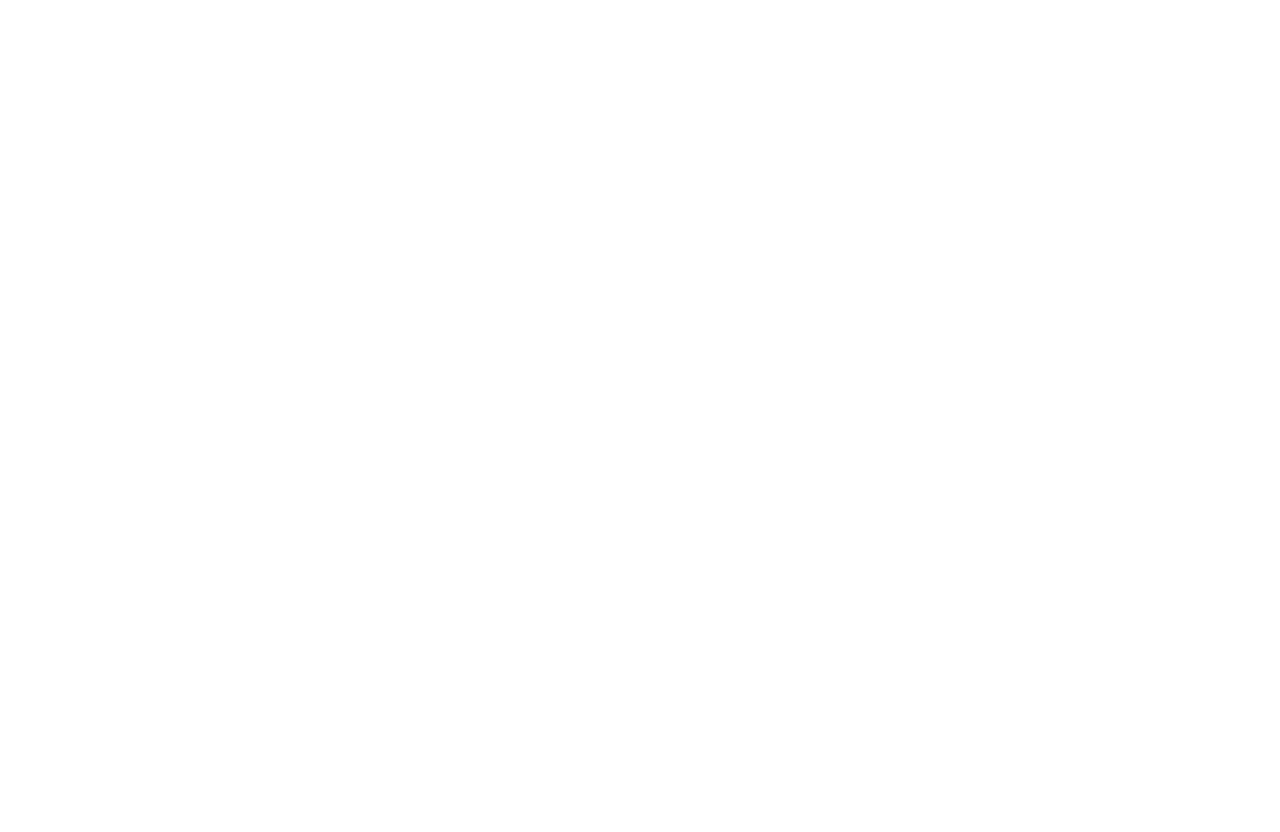
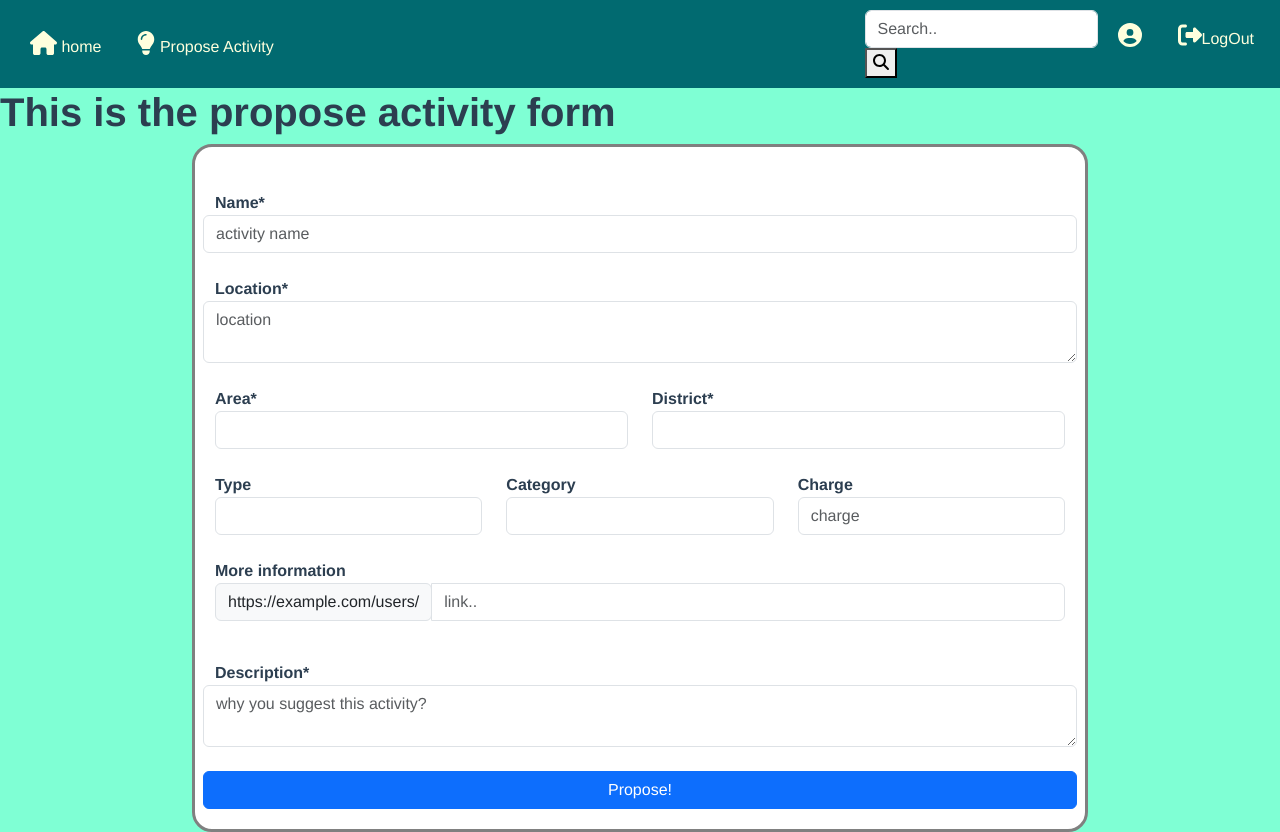
Before and after one commit to nicolecst/FYP, a Vue app in the folder itinerary/: page /propose in a window 1280 px wide. Before the commit this address had no page. Before the commit the page ends 800 px from the top, so only its background shows below. Built offline with nearby package versions, Linux system fonts and the light colour scheme; no server answers.

Commit message:
propose activity

```diff
--- a/itinerary/src/components/CardView.vue
+++ b/itinerary/src/components/CardView.vue
@@ -40,6 +40,7 @@
 .btn{
   background-color: #016a70;
   color: #ffffdd;
+  border-color: #016a70;
 }
 .btn:hover{
   background-color: #ffffdd;
--- a/itinerary/src/components/NavBar.vue
+++ b/itinerary/src/components/NavBar.vue
@@ -8,15 +8,29 @@
       <div class="justify-content-left">
         <ul class="nav gap-1">
           <li class="nav-item">
-            <a v-if="user.is_Admin === false" class="navbar-brand" href="/">E-trip</a>
-            <a v-if="user.is_Admin === true" class="navbar-brand" href="/admin">E-trip</a>
+            <a v-if="user.is_Admin === false" class="navbar-brand" href="/"
+              >E-trip</a
+            >
+            <a v-if="user.is_Admin === true" class="navbar-brand" href="/admin"
+              >E-trip</a
+            >
           </li>
+          <li>
             <a class="nav-link">
               <span style="font-size: 1.5em; color: #ffffdd">
                 <font-awesome-icon icon="fa-solid fa-house" />
               </span>
               home
             </a>
+          </li>
+          <li>
+            <a class="nav-link" href="/propose">
+              <span style="font-size: 1.5em; color: #ffffdd">
+                <font-awesome-icon icon="fa-solid fa-lightbulb" />
+              </span>
+              Propose Activity
+            </a>
+          </li>
         </ul>
       </div>
 
@@ -25,8 +39,15 @@
           <li class="nav-item">
             <div class="search-container">
               <form action="">
-                <input type="text" placeholder="Search.." name="search" />
-                <button type="submit"><font-awesome-icon :icon="['fas', 'magnifying-glass']" /></button>
+                <input
+                  type="text"
+                  placeholder="Search.."
+                  name="search"
+                  class="form-control search"
+                />
+                <button type="submit">
+                  <font-awesome-icon :icon="['fas', 'magnifying-glass']" />
+                </button>
               </form>
             </div>
             <!-- <input
@@ -54,8 +75,8 @@
                 <font-awesome-icon
                   icon="fa-solid fa-right-from-bracket"
                 /> </span
-              >LogOut</button
-            >
+              >LogOut
+            </button>
           </li>
 
           <!-- <button @click="userProfile()" class="btn btn-sm">user</button> -->
@@ -66,15 +87,14 @@
 </template>
 
 <script>
-import axios from 'axios';
+import axios from "axios";
 export default {
-  name: 'NavBar',
+  name: "NavBar",
   components: {},
   data() {
-    return{
+    return {
       user: {},
-    }
-
+    };
   },
   methods: {},
   mounted() {
@@ -87,21 +107,20 @@
   setup() {
     let token = localStorage.getItem("userID");
 
-    const logOut = function(){
+    const logOut = function () {
       localStorage.removeItem("userID");
       console.log(token);
-      location.assign('/login');
-    }
+      location.assign("/login");
+    };
 
     const userProfile = async function () {
       location.assign("/userProfile");
     };
 
-
     return {
       userProfile,
       token,
-      logOut
+      logOut,
     };
   },
 };
@@ -145,7 +164,7 @@
   color: #ffffdd;
 }
 
-.nav-item{
+.nav-item {
   align-content: center;
 }
 
@@ -153,5 +172,4 @@
   border-radius: 6px;
   margin: 5px;
 }
-
 </style>
--- a/itinerary/src/main.js
+++ b/itinerary/src/main.js
@@ -12,6 +12,7 @@
 import ActDetails from './pages/ActDetails.vue'
 import AdminHome from './pages/AdminHome.vue'
 import ActEdit from './pages/ActEdit.vue'
+import ProposeAct from './pages/ProposeAct.vue'
 import "./assets/style.css"
 /* import the fontawesome core */
 import { library } from '@fortawesome/fontawesome-svg-core'
@@ -53,6 +54,9 @@
     },{
         path: '/actEdit/:id',
         component: ActEdit
+    },{
+        path: '/propose',
+        component: ProposeAct
     }]
 
 
--- /dev/null
+++ b/itinerary/src/pages/ProposeAct.vue
@@ -0,0 +1,232 @@
+<template>
+  <div class="bg">
+    <NavBarVue />
+    <h1>This is the propose activity form</h1>
+    <div class="proposeForm">
+      <form @submit.prevent="propose()">
+        <div class="row mt-4">
+          <label for="">Name*</label>
+          <input
+            type="text"
+            class="form-control"
+            v-model="actName"
+            placeholder="activity name"
+            required
+          />
+        </div>
+
+        <div class="row mt-4">
+          <label for="">Location*</label>
+          <textarea
+            type="text"
+            class="form-control"
+            v-model="location"
+            placeholder="location"
+            required
+          ></textarea>
+        </div>
+
+        <div class="row mt-4">
+          <div class="col md-6">
+            <label for="">Area*</label>
+            <select name="" id="" class="form-control" v-model="area" required>
+              <option selected>Choose the location area</option>
+              <option>Hong Kong Island</option>
+              <option>Kowloon Area</option>
+              <option>New Territories</option>
+            </select>
+          </div>
+          <div class="col md-6">
+            <label for="">District*</label>
+            <select
+              name=""
+              id=""
+              class="form-control"
+              v-model="district"
+              required
+            >
+              <option selected>Choose the location district</option>
+              <option v-if="area === 'Hong Kong Island'">
+                Central and Western District
+              </option>
+              <option v-if="area === 'Hong Kong Island'">
+                Wan Chai District
+              </option>
+              <option v-if="area === 'Hong Kong Island'">
+                Eastern District
+              </option>
+              <option v-if="area === 'Hong Kong Island'">
+                Southern District
+              </option>
+
+              <option v-if="area === 'Kowloon Area'">
+                Kowloon City District
+              </option>
+              <option v-if="area === 'Kowloon Area'">
+                Sham Shui Po District
+              </option>
+              <option v-if="area === 'Kowloon Area'">
+                Yau Tsim Mong District
+              </option>
+              <option v-if="area === 'Kowloon Area'">Kwun Tong District</option>
+              <option v-if="area === 'Kowloon Area'">
+                Wong Tai Sin District
+              </option>
+
+              <option v-if="area === 'New Territories'">
+                Kwai Tsing District
+              </option>
+              <option v-if="area === 'New Territories'">
+                Tsuen Wan District
+              </option>
+              <option v-if="area === 'New Territories'">Shatin District</option>
+              <option v-if="area === 'New Territories'">Tai Po District</option>
+              <option v-if="area === 'New Territories'">Island District</option>
+              <option v-if="area === 'New Territories'">
+                Northern District
+              </option>
+              <option v-if="area === 'New Territories'">
+                Sai Kung District
+              </option>
+              <option v-if="area === 'New Territories'">
+                Tuen Mun District
+              </option>
+              <option v-if="area === 'New Territories'">
+                Yuen Long District
+              </option>
+            </select>
+          </div>
+        </div>
+
+        <div class="row mt-4">
+          <div class="col md-4">
+            <label for="">Type</label>
+            <select name="" id="" class="form-control" v-model="type">
+              <option>Solo</option>
+              <option>Couple</option>
+              <option>Friends</option>
+              <option>Family</option>
+            </select>
+          </div>
+          <div class="col md-4">
+            <label for="">Category</label>
+            <select name="" id="" class="form-control" v-model="category">
+              <option>Natural Attractions</option>
+              <option>Cultural and Historical Sites</option>
+              <option>Urban Attractions</option>
+              <option>Adventure and Outdoor</option>
+              <option>Culinary and Food</option>
+              <option>Wellness and Retreats</option>
+              <option>Theme Park</option>
+              <option>Entertainment Complexes</option>
+              <option>Shopping</option>
+            </select>
+          </div>
+          <div class="col md-4">
+            <label for="">Charge</label>
+            <input
+              type="text"
+              class="form-control"
+              v-model="charge"
+              placeholder="charge"
+            />
+          </div>
+        </div>
+
+        <div class="row mt-4">
+          <label for="">More information</label>
+          <div class="input-group mb-3">
+            <div class="input-group-prepend">
+              <span class="input-group-text" id="basic-addon3"
+                >https://example.com/users/</span
+              >
+            </div>
+            <input
+              type="text"
+              class="form-control"
+              v-model="info"
+              placeholder="link.."
+            />
+          </div>
+        </div>
+
+        <div class="row mt-4">
+          <label for="">Description*</label>
+          <textarea
+            type="text"
+            class="form-control"
+            v-model="description"
+            placeholder="why you suggest this activity?"
+            required
+          ></textarea>
+        </div>
+
+        <div class="row mt-4">
+          <button type="submit" class="btn btn-primary">Propose!</button>
+        </div>
+      </form>
+    </div>
+  </div>
+</template>
+
+<script>
+import axios from "axios";
+import NavBarVue from "../components/NavBar.vue";
+export default {
+  name: "ProposeAct",
+  components: {
+    NavBarVue,
+  },
+  data() {
+    return {
+      actName: "",
+      location: "",
+      area: "",
+      district: "",
+      type: "",
+      category: "",
+      charge: "",
+      info: "",
+      description: "",
+    };
+  },
+  methods: {
+    async propose() {
+      const response = await axios.post("/api/addAct", {
+        actName: this.actName,
+        location: this.location,
+        area: this.area,
+        district: this.district,
+        type: this.type,
+        category: this.category,
+        charge: this.charge,
+        info: this.info,
+        description: this.description,
+      });
+
+      console.log(response);
+      if (response.status == 201) {
+        alert(response.data);
+      } else {
+        alert(response.data);
+      }
+    },
+  },
+};
+</script>
+
+<style scoped>
+.bg {
+  align-items: center;
+  background-color: aquamarine;
+}
+.proposeForm {
+  width: 70%;
+  background-color: white;
+  margin: auto;
+  padding: 20px;
+  border-radius: 20px;
+  border-style: solid;
+  border-color: gray;
+}
+</style>
```
Also changed, not shown: 2 other files (tests, documents, lock files or other folders). Lines whose indentation alone changed are shown as unchanged.
